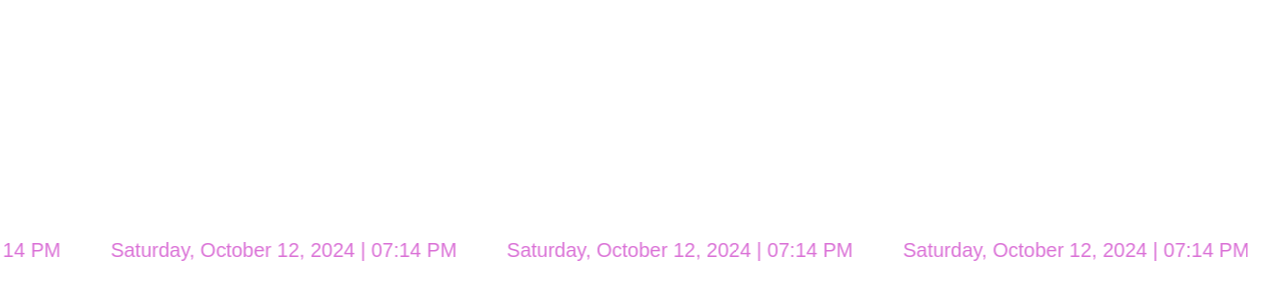
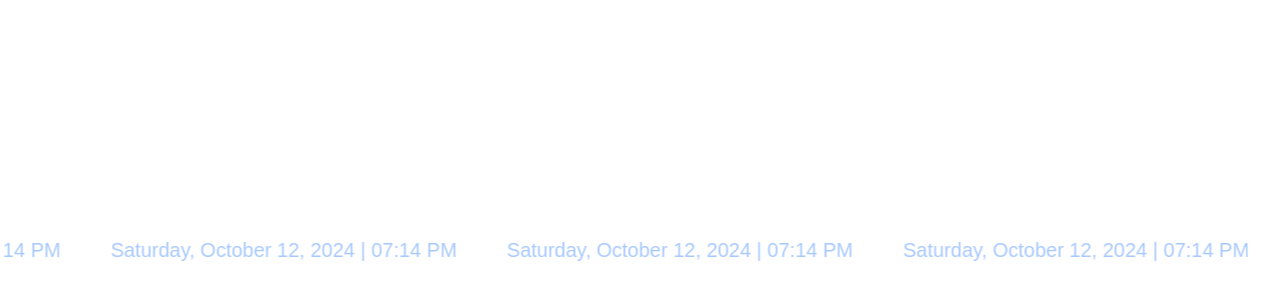
Before and after one commit to fatimajaz/scroll-info, a plain HTML site: page index.html in a window 1280 px wide. Shown: the part 150-450 px from the top of the page. Drawn offline with Linux system fonts and the light colour scheme.

Commit message:
Update index.html

```diff
--- a/index.html
+++ b/index.html
@@ -38,7 +38,7 @@
             display: inline-block;
             font-family: 'Arial', sans-serif;
             font-size: 20px;
-            color: #DA70D6;
+            color: #A8C9FE;
             text-shadow:
                 0 0 5px #DA70D6,
                 0 0 10px #BA55D3,
```
